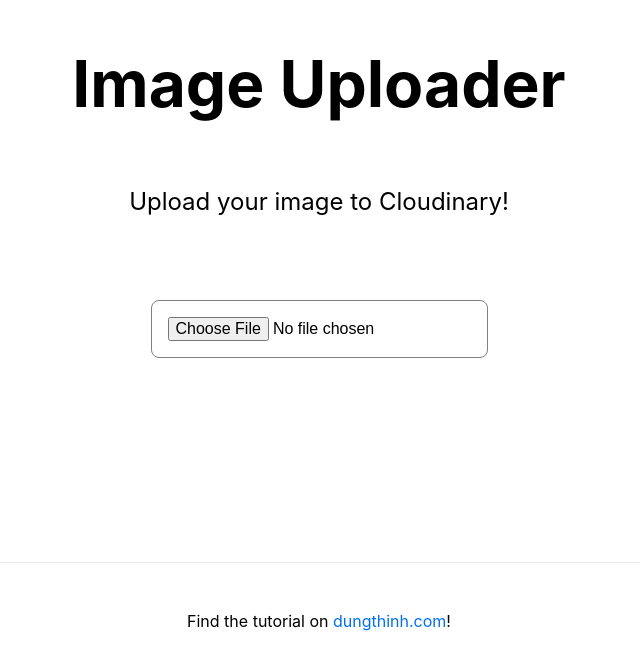
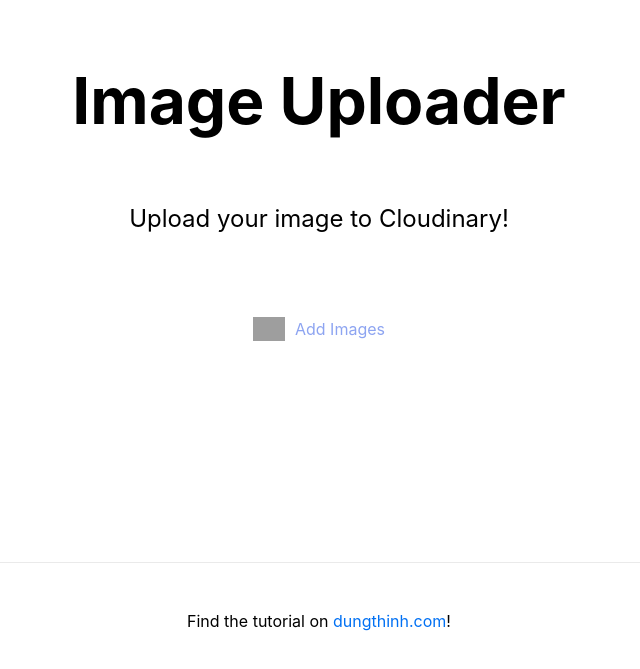
Before and after one commit to dungthinhtv/nextjs-image-uploader, a Next.js app: page / in a window 1280 px wide. Shown: the part 121-790 px from the top of the page, without its empty margins (321-961 px from the left). Built offline with nearby package versions, Linux system fonts and the light colour scheme; grey boxes are pictures that could not be loaded.

Commit message:
2 files modified

```diff
--- a/pages/index.js
+++ b/pages/index.js
@@ -75,7 +75,21 @@ export default function Home() {
           onSubmit={handleOnSubmit}
         >
           <p>
-            <input type="file" name="file" accept="image/*" />
+            {/* <input type="file" name="file" accept="image/*" /> */}
+            <input
+              style={{ display: 'none' }}
+              type="file"
+              name="file"
+              id="file"
+              accept="image/*"
+            />
+            <label htmlFor="file">
+              <img
+                src="https://raw.githubusercontent.com/safak/youtube2022/react-chat/src/img/addAvatar.png"
+                alt=""
+              />
+              <span>Add Images</span>
+            </label>
           </p>
 
           <img src={imageSrc} />
--- a/styles/Home.module.scss
+++ b/styles/Home.module.scss
@@ -48,6 +48,19 @@
   code {
     text-align: left;
   }
+
+  label {
+    display: flex;
+    align-items: center;
+    gap: 10px;
+    color: #8da4f1;
+    font-size: 1em;
+    cursor: pointer;
+
+    img {
+      width: 32px;
+    }
+  }
 }
 
 .footer {
```
